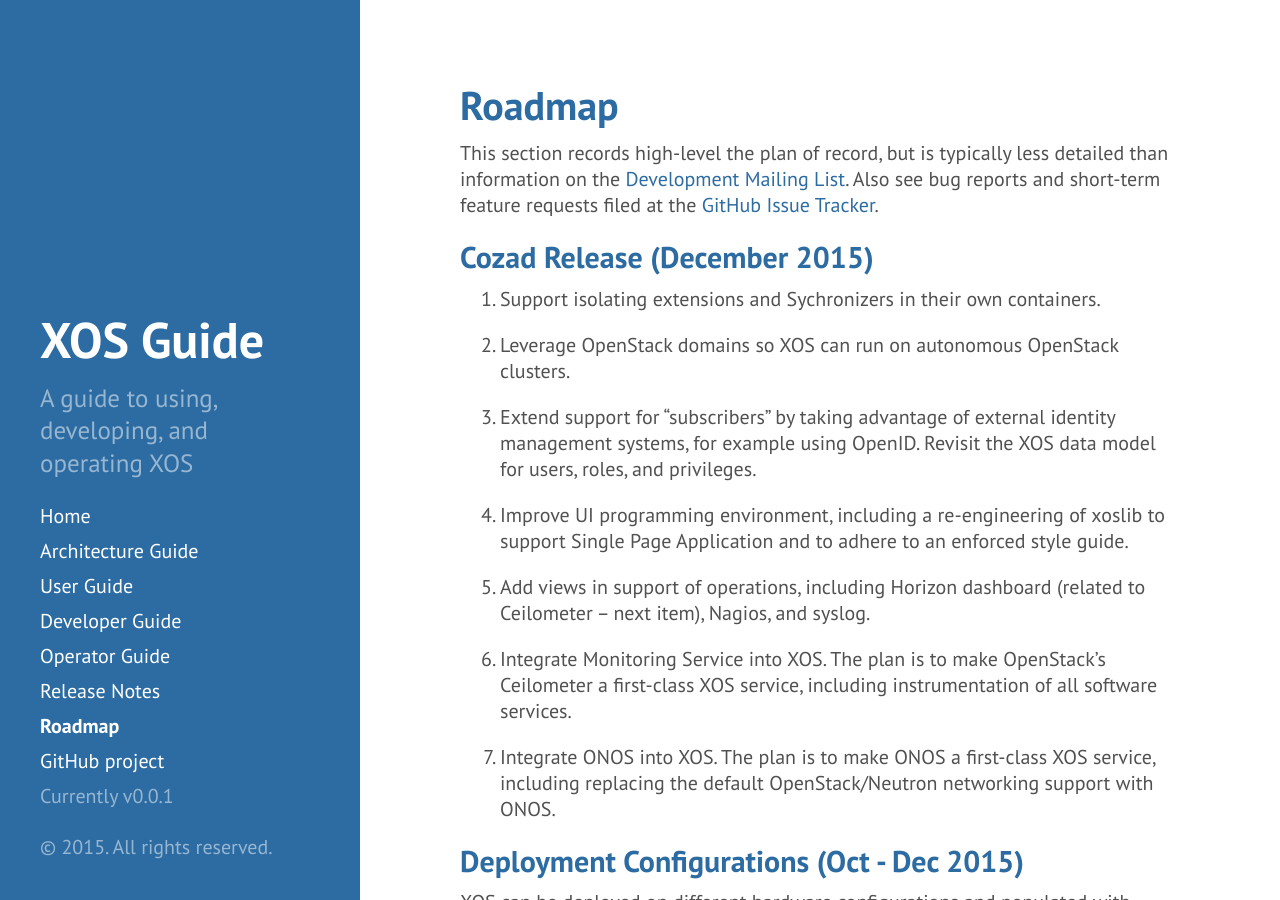
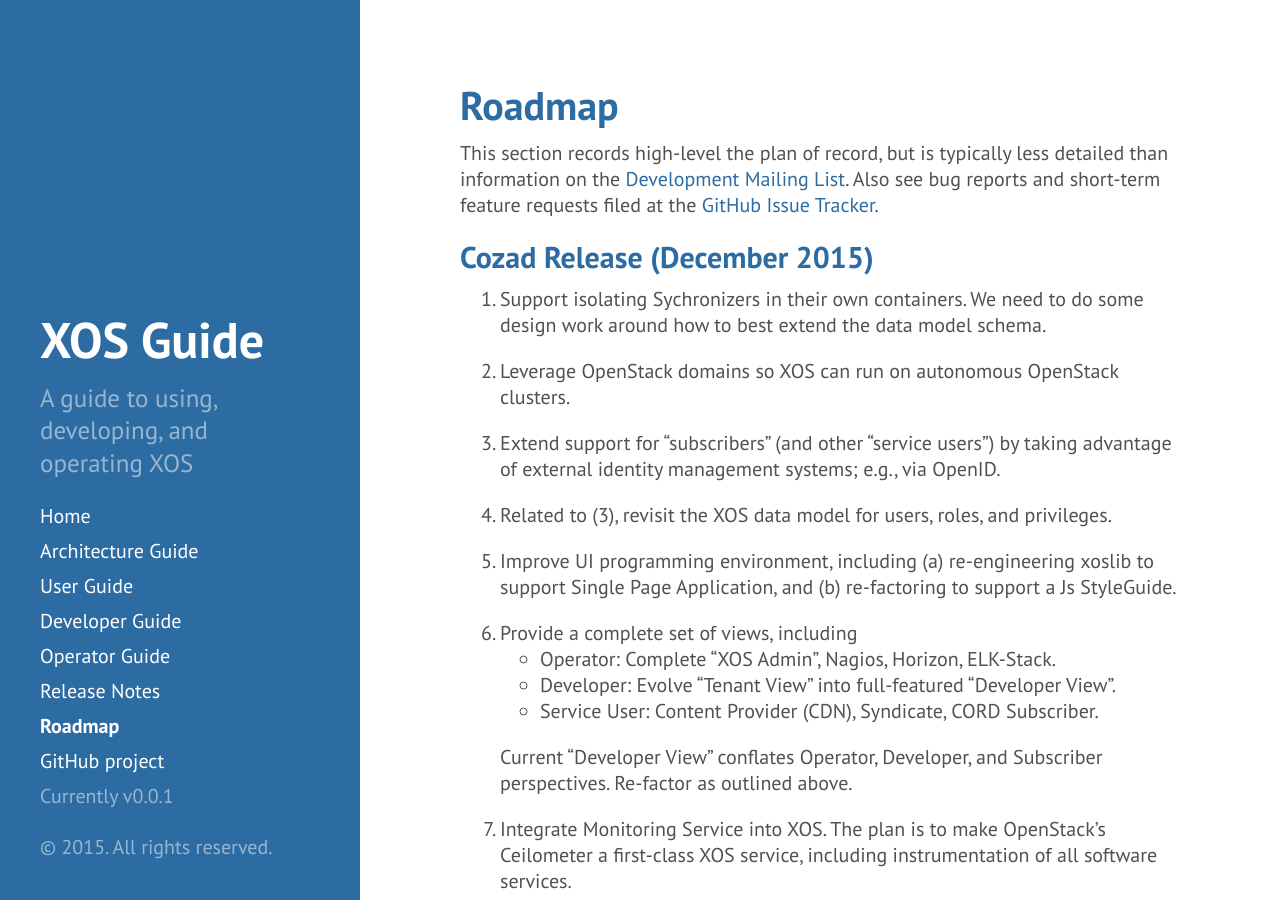
Before and after one commit to open-cloud/open-cloud.github.io.old, a Jekyll site: the page built from 5_roadmap.md, in a window 1280 px wide and 900 px high. Built offline with Jekyll 4.4.1, drawn with Linux system fonts in a browser that asks for light colours; Markdown is read by kramdown in place of the engine named in the settings.

Commit message:
expanded roadmap

```diff
--- a/5_roadmap.md
+++ b/5_roadmap.md
@@ -11,27 +11,37 @@
 
 ##Cozad Release (December 2015)
 
-1. Support isolating extensions and Sychronizers in their own containers.
+1. Support isolating Sychronizers in their own containers.
+   We need to do some design work around how to best extend
+   the data model schema.
 
 2. Leverage OpenStack domains so XOS can run on autonomous
     OpenStack clusters.
 
-3. Extend support for "subscribers" by taking advantage of external
-   identity management systems, for example using OpenID. Revisit
-   the XOS data model for users, roles, and privileges.
+3. Extend support for "subscribers" (and other "service users") by
+   taking advantage of external identity management systems; e.g.,
+   via OpenID.
 
-4. Improve UI programming environment, including a re-engineering
-    of xoslib to support Single Page Application and to adhere to an
-    enforced style guide.
+4. Related to (3), revisit the XOS data model for users, roles,
+   and privileges.
 
-5. Add views in support of operations, including Horizon dashboard
-    (related to Ceilometer -- next item), Nagios, and syslog.
+5. Improve UI programming environment, including (a) re-engineering
+   xoslib to support Single Page Application, and (b) re-factoring
+   to support a Js StyleGuide.
 
-6. Integrate Monitoring Service into XOS. The plan is to make
+6. Provide a complete set of views, including
+   * Operator: Complete "XOS Admin", Nagios, Horizon, ELK-Stack.
+   * Developer: Evolve "Tenant View" into full-featured "Developer View".
+   * Service User: Content Provider (CDN), Syndicate, CORD Subscriber.
+
+   Current "Developer View" conflates Operator, Developer, and Subscriber
+   perspectives. Re-factor as outlined above.
+
+7. Integrate Monitoring Service into XOS. The plan is to make
     OpenStack's Ceilometer a first-class XOS service, including
    instrumentation of all software services.
 
-7. Integrate ONOS into XOS. The plan is to make ONOS a
+8. Integrate ONOS into XOS. The plan is to make ONOS a
    first-class XOS service, including replacing the default
    OpenStack/Neutron networking support with ONOS.
 
```
